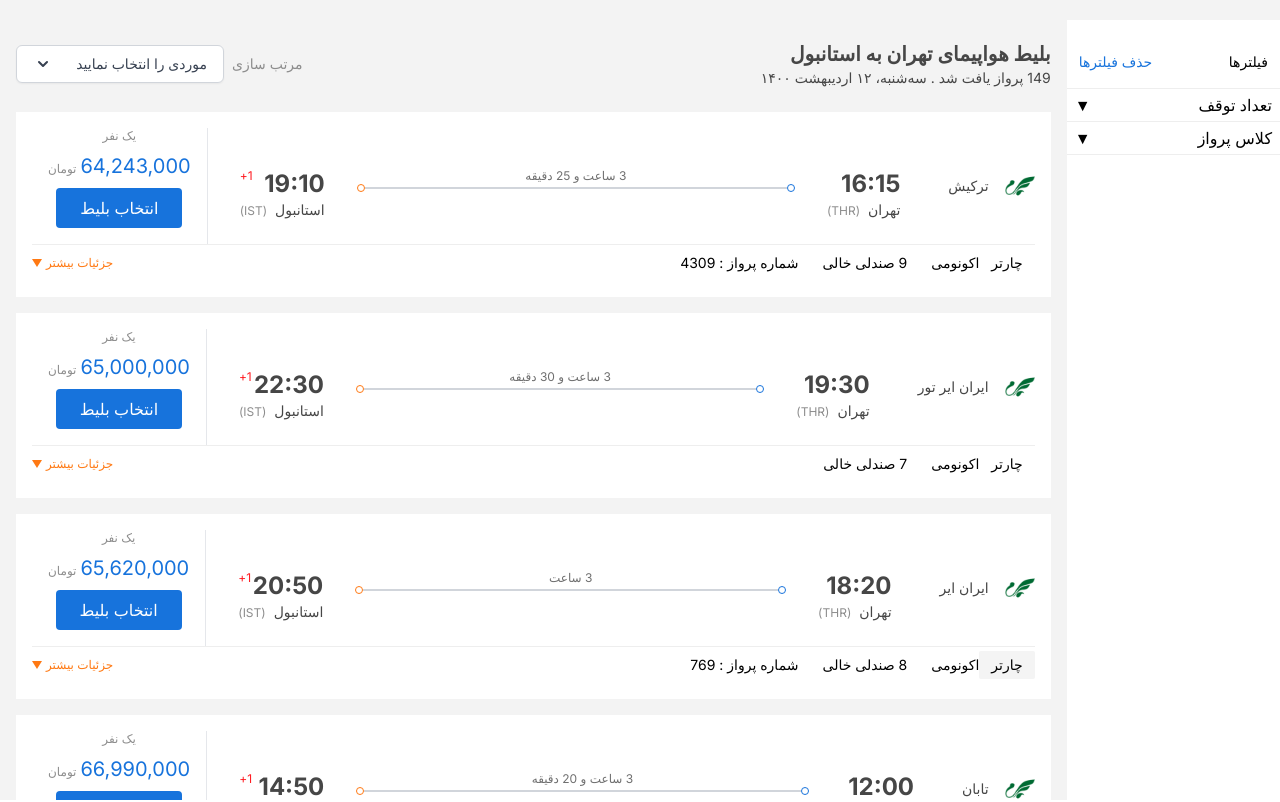
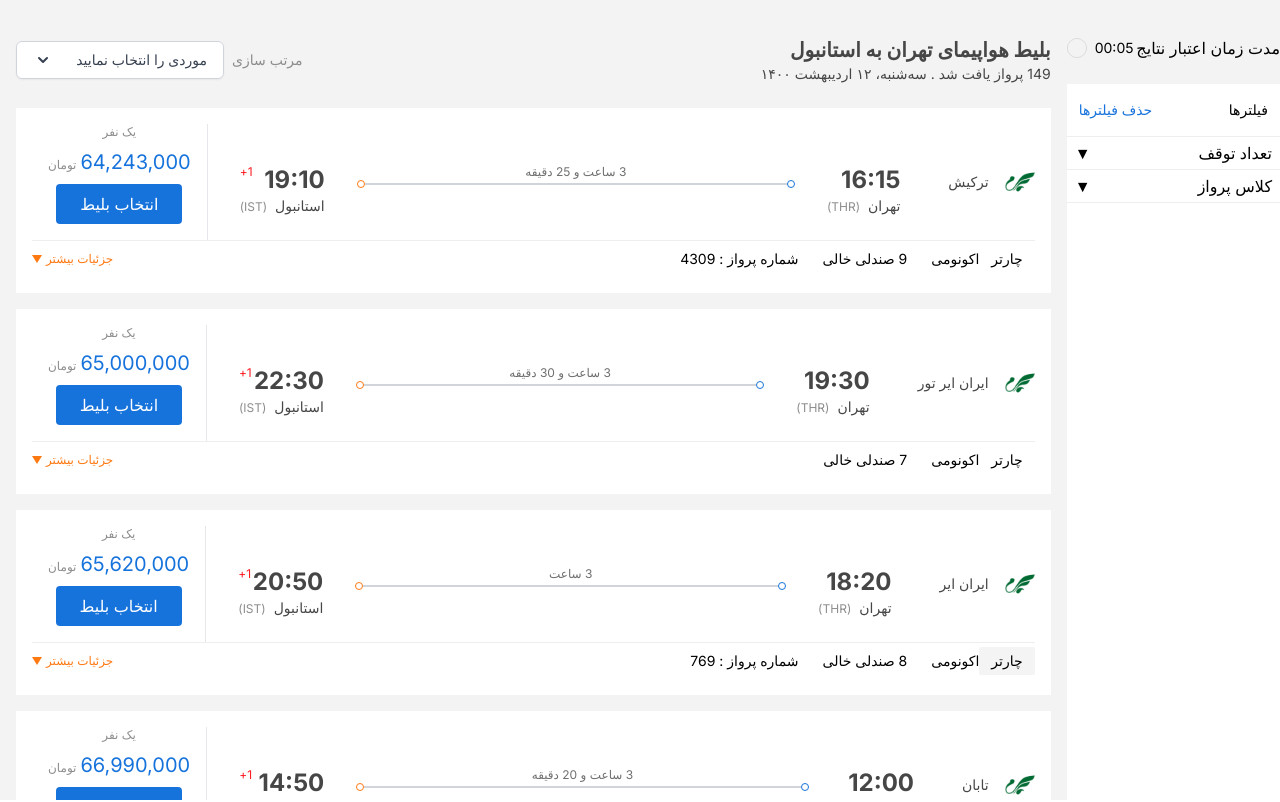
Before and after one commit to Faraz1995/flight, a Next.js app: page / in a window 1280 px wide. Shown: the top 802 px of the page. Built offline with nearby package versions, Linux system fonts and the light colour scheme.

Commit message:
add remaining circle time

```diff
--- a/package.json
+++ b/package.json
@@ -12,6 +12,7 @@
     "clsx": "^2.1.1",
     "next": "14.2.5",
     "react": "^18",
+    "react-circular-progressbar": "^2.1.0",
     "react-dom": "^18"
   },
   "devDependencies": {
--- a/src/app/Filters.tsx
+++ b/src/app/Filters.tsx
@@ -1,11 +1,13 @@
 'use client'
+import React, { useEffect, useState } from 'react'
+import { usePathname, useSearchParams } from 'next/navigation'
+import { useRouter } from 'next/navigation'
+import Image from 'next/image'
+import { CircularProgressbar, buildStyles } from 'react-circular-progressbar'
+import 'react-circular-progressbar/dist/styles.css'
 import BottomDrawer from '@/components/BottomDrawer'
 import Checkbox from '@/components/Checkbox'
 import useWindowWidth from '@/hooks/useWidth'
-import Image from 'next/image'
-import { usePathname, useSearchParams } from 'next/navigation'
-import { useRouter } from 'next/navigation'
-import React, { useState } from 'react'
 
 interface MenuState {
   stop: boolean
@@ -25,7 +27,7 @@
   business: boolean
   [key: string]: boolean
 }
-
+const maxMinutes = 60
 const initialStopCheckbox = { no: false, one: false, more: false }
 const initialTypeCheckbox = { eco: false, business: false }
 
@@ -38,6 +40,29 @@
   const [typeCheck, setTypeCheck] = useState<TypeState>(initialTypeCheckbox)
   const [filterDrawerOpen, setFilterDrawerOpen] = useState(false)
   const [sortDrawerOpen, setSortDrawerOpen] = useState(false)
+
+  const [minutes, setMinutes] = useState<number>(0)
+  const [seconds, setSeconds] = useState<number>(0)
+
+  useEffect(() => {
+    const updateMinutes = () => {
+      setMinutes((prevMinutes) => (prevMinutes + 1) % 61)
+    }
+
+    const intervalId = setInterval(updateMinutes, 60000) // 60000 ms = 1 minute
+
+    return () => clearInterval(intervalId)
+  }, [])
+
+  useEffect(() => {
+    const updateSeconds = () => {
+      setSeconds((prev) => (prev + 1) % 61)
+    }
+
+    const intervalId = setInterval(updateSeconds, 1000) // 60000 ms = 1 minute
+
+    return () => clearInterval(intervalId)
+  }, [])
 
   const windowWidth = useWindowWidth()
 
@@ -112,8 +137,29 @@
 
   return (
     <>
+      {windowWidth > 1000 && (
+        <div className='flex justify-between mb-6'>
+          <p>مدت زمان اعتبار نتایج</p>
+          <div className='flex items-center'>
+            <p className='text-sm ml-2'>
+              {String(minutes).padStart(2, '0')}:{String(seconds).padStart(2, '0')}
+            </p>
+
+            <div className='w-5 h-5'>
+              <CircularProgressbar
+                strokeWidth={4}
+                maxValue={60}
+                styles={buildStyles({
+                  pathColor: '#1773dc'
+                })}
+                value={minutes}
+              />
+            </div>
+          </div>
+        </div>
+      )}
       {windowWidth > 1000 ? (
-        <div className='bg-white py-4 h-full'>
+        <div className='bg-white  h-full'>
           <div className='py-4  px-3 flex justify-between border-b border-[#eeeeee]'>
             <p className='text-sm'>فیلترها</p>
             <div onClick={removeFilters} className='cursor-pointer'>
--- a/src/app/Results.tsx
+++ b/src/app/Results.tsx
@@ -108,7 +108,7 @@
   }
 
   return (
-    <div className='mt-5'>
+    <div>
       <div className='flex justify-between mb-6'>
         <div>
           <p className='text-xl text-[#464646] font-bold'>
--- a/src/app/page.tsx
+++ b/src/app/page.tsx
@@ -3,7 +3,7 @@
 import mockData from '../util/flight-data.json'
 export default function Home() {
   return (
-    <main className='flex flex-col lg:grid lg:grid-cols-12 mt-5'>
+    <main className='flex flex-col lg:grid lg:grid-cols-12 mt-5 pt-4'>
       <div className='col-span-2'>
         <Filters />
       </div>
```
Also changed, not shown: 1 other file (tests, documents, lock files or other folders).
